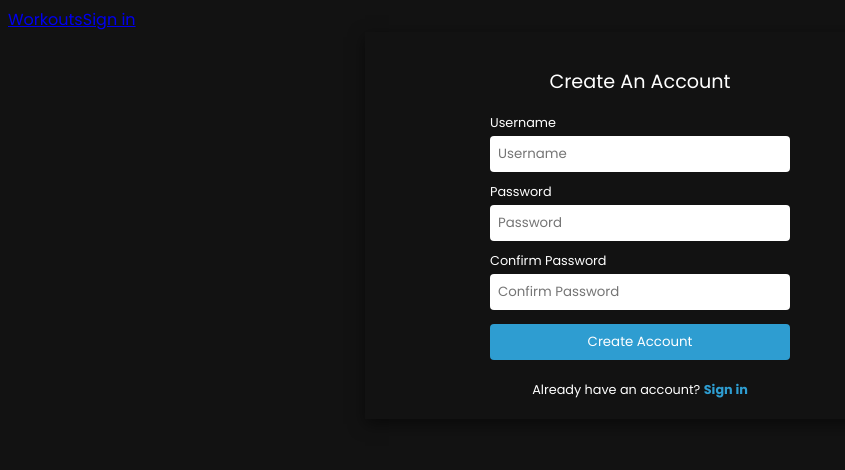
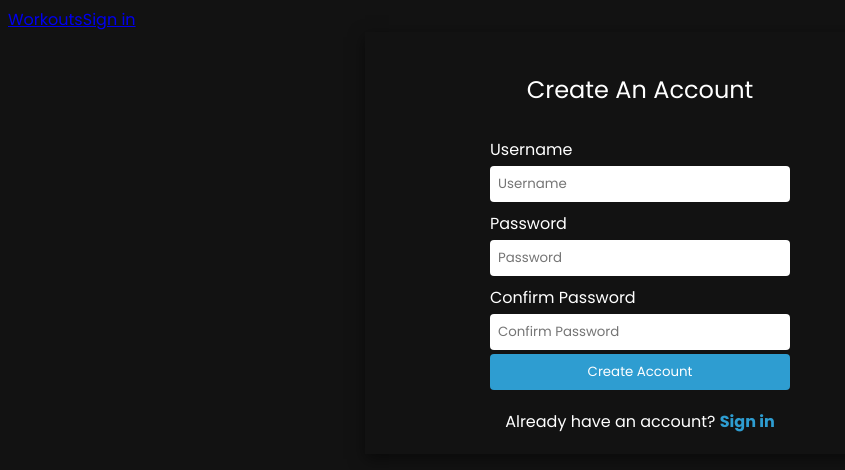
Before and after one commit to LerkkaP/WorkoutLogger, a React (Create React App) app: page /signup in a window 1280 px wide. Shown: the top 470 px of the page, without its empty margins (0-845 px from the left). Built offline with nearby package versions, Linux system fonts and the light colour scheme; data requests are answered from the project's data file.

Commit message:
refactor signin and signup forms to use css modules

```diff
--- a/src/App.js
+++ b/src/App.js
@@ -2,7 +2,7 @@ import { useEffect } from "react";
 import { initializeWorkouts } from "./actions/WorkoutActions";
 import { useDispatch } from "react-redux";
 
-import Navbar from "./components/Navbar";
+import Navbar from "./components/Navbar/Navbar";
 
 import "./assets/style.css";
 
--- /dev/null
+++ b/src/assets/authForms.module.css
@@ -0,0 +1,66 @@
+.btn {
+  color: white;
+  background: rgb(46, 157, 209);
+  border-radius: 4px;
+  margin-top: 4px;
+  padding: 8px;
+  width: 300px;
+  border: none;
+}
+
+.btn:hover {
+  background-image: linear-gradient(rgb(0 0 0/15%) 0 0);
+  cursor: pointer;
+}
+
+.field {
+  display: flex;
+  border-radius: 4px;
+  border: solid 1.5px black;
+  color: black;
+  width: 100%;
+  padding: 8px;
+  margin-top: 4px;
+  border: none;
+}
+
+.form {
+  margin: auto;
+  width: 550px;
+  padding-top: 20px;
+  padding-bottom: 20px;
+  box-shadow: rgba(0, 0, 0, 0.5) 0px 5px 15px;
+  display: flex;
+  flex-direction: column;
+  align-items: center;
+}
+
+.body {
+  width: 300px;
+  text-align: center;
+}
+
+.label {
+  display: block;
+  text-align: left;
+  margin-top: 10px;
+}
+
+.title {
+  text-align: left;
+}
+
+.span {
+  margin-top: 20px;
+}
+
+.link {
+  font-weight: bold;
+  text-decoration: none;
+  color: rgb(46, 157, 209);
+}
+
+.link:hover {
+  text-decoration: underline;
+  text-underline-offset: 0.3em;
+}
--- a/src/assets/style.css
+++ b/src/assets/style.css
@@ -185,32 +185,6 @@ body {
   margin-bottom: 10px;
 }
 
-.form__label {
-  display: block;
-  text-align: left;
-}
-
-.form__input {
-  width: 100%;
-  padding: 8px;
-  margin-top: 4px;
-  border-radius: 4px;
-  border: none;
-}
-
-.form span {
-  margin-top: 20px;
-}
-.form span a {
-  font-weight: bold;
-  text-decoration: none;
-  color: rgb(46, 157, 209);
-}
-
-.form span a:hover {
-  text-decoration: underline;
-  text-underline-offset: 0.3em;
-}
 /*  Hamburger  */
 
 #menu {
--- a/src/components/ExerciseForm.js
+++ b/src/components/ExerciseForm/ExerciseForm.js
@@ -1,7 +1,7 @@
 import { useState } from "react";
 import { useDispatch } from "react-redux";
 
-import { updateWorkout } from "../actions/WorkoutActions";
+import { updateWorkout } from "../../actions/WorkoutActions";
 
 const ExerciseForm = (id) => {
   const dispatch = useDispatch();
--- a/src/components/Navbar.js
+++ b/src/components/Navbar/Navbar.js
@@ -1,8 +1,8 @@
 import { Routes, Route, NavLink } from "react-router-dom";
 
-import Signup from "./Signup";
-import Signin from "./Signin";
-import Workouts from "./Workouts";
+import Signup from "../Signup/Signup";
+import Signin from "../Signin/Signin";
+import Workouts from "../Workouts/Workouts";
 
 const Navbar = () => {
   return (
--- a/src/components/Overlay.js
+++ b/src/components/Overlay/Overlay.js
@@ -1,6 +1,6 @@
 import { Fragment } from "react";
 
-import "../assets/overlay.css";
+import "../../assets/overlay.css";
 
 const Overlay = ({ isOpen, children, onClose }) => {
   return (
--- a/src/components/SetForm.js
+++ b/src/components/SetForm/SetForm.js
@@ -1,7 +1,7 @@
 import { useState } from "react";
 import { useDispatch } from "react-redux";
 
-import { updateSets } from "../actions/WorkoutActions";
+import { updateSets } from "../../actions/WorkoutActions";
 
 const SetForm = ({ workout_id, exercise_id }) => {
   const dispatch = useDispatch();
--- a/src/components/Signin.js
+++ b/src/components/Signin/Signin.js
@@ -2,6 +2,7 @@ import { useState } from "react";
 import { NavLink } from "react-router-dom";
 
 import { useDispatch } from "react-redux";
+import styles from "../../assets/authForms.module.css";
 
 const Signin = () => {
   const dispatch = useDispatch();
@@ -15,15 +16,15 @@ const Signin = () => {
   };
 
   return (
-    <div className="form">
-      <h2>Sign in</h2>
-      <div className="form-body">
-        <div className="username">
-          <label className="form__label" htmlFor="username">
+    <div className={styles.form}>
+      <h2 className={styles.title}>Sign in</h2>
+      <div className={styles.body}>
+        <div>
+          <label className={styles.label} htmlFor="username">
             Username{" "}
           </label>
           <input
-            className="form__input"
+            className={styles.field}
             type="text"
             name="username"
             placeholder="Username"
@@ -32,11 +33,11 @@ const Signin = () => {
           />
         </div>
         <div className="password">
-          <label className="form__label" htmlFor="password1">
+          <label className={styles.label} htmlFor="password1">
             Password{" "}
           </label>
           <input
-            className="form__input"
+            className={styles.field}
             type="password"
             name="password1"
             placeholder="Password"
@@ -45,13 +46,16 @@ const Signin = () => {
           />
         </div>
       </div>
-      <div className="signin">
-        <button onClick={handleLogin} className="btn" type="submit">
+      <div>
+        <button onClick={handleLogin} className={styles.btn} type="submit">
           Sign in
         </button>
       </div>
-      <span>
-        Don't have an account? <NavLink to={"/signup"}>Create account</NavLink>
+      <span className={styles.span}>
+        Don't have an account?{" "}
+        <NavLink className={styles.link} to={"/signup"}>
+          Create account
+        </NavLink>
       </span>
     </div>
   );
--- a/src/components/Signup.js
+++ b/src/components/Signup/Signup.js
@@ -2,7 +2,8 @@ import { useState } from "react";
 import { NavLink } from "react-router-dom";
 import { useDispatch } from "react-redux";
 
-import { registerUser } from "../actions/AuthActions";
+import { registerUser } from "../../actions/AuthActions";
+import styles from "../../assets/authForms.module.css";
 
 const Signup = () => {
   const dispatch = useDispatch();
@@ -24,15 +25,15 @@ const Signup = () => {
   };
 
   return (
-    <div className="form">
-      <h2>Create An Account</h2>
-      <div className="form-body">
-        <div className="username">
-          <label className="form__label" htmlFor="username">
+    <div className={styles.form}>
+      <h2 className={styles.title}>Create An Account</h2>
+      <div className={styles.body}>
+        <div>
+          <label className={styles.label} htmlFor="username">
             Username{" "}
           </label>
           <input
-            className="form__input"
+            className={styles.field}
             type="text"
             name="username"
             placeholder="Username"
@@ -40,12 +41,12 @@ const Signup = () => {
             onChange={(e) => setUsername(e.target.value)}
           />
         </div>
-        <div className="password">
-          <label className="form__label" htmlFor="password1">
+        <div>
+          <label className={styles.label} htmlFor="password1">
             Password{" "}
           </label>
           <input
-            className="form__input"
+            className={styles.field}
             type="password"
             name="password1"
             placeholder="Password"
@@ -53,12 +54,12 @@ const Signup = () => {
             onChange={(e) => setPassword1(e.target.value)}
           />
         </div>
-        <div className="confirm-password">
-          <label className="form__label" htmlFor="password2">
+        <div>
+          <label className={styles.label} htmlFor="password2">
             Confirm Password{" "}
           </label>
           <input
-            className="form__input"
+            className={styles.field}
             type="password"
             name="password2"
             placeholder="Confirm Password"
@@ -67,13 +68,16 @@ const Signup = () => {
           />
         </div>
       </div>
-      <div className="register">
-        <button className="btn" onClick={handleRegister}>
+      <div>
+        <button className={styles.btn} onClick={handleRegister} type="submit">
           Create Account
         </button>
       </div>
-      <span>
-        Already have an account? <NavLink to={"/signin"}>Sign in</NavLink>
+      <span className={styles.span}>
+        Already have an account?{" "}
+        <NavLink className={styles.link} to={"/signin"}>
+          Sign in
+        </NavLink>
       </span>
     </div>
   );
--- a/src/components/WorkoutForm.js
+++ b/src/components/WorkoutForm/WorkoutForm.js
@@ -1,7 +1,7 @@
 import { useDispatch, useSelector } from "react-redux";
-import { updateFormData, resetForm } from "../reducers/formReducer";
+import { updateFormData, resetForm } from "../../reducers/formReducer";
 
-import { insertWorkout } from "../actions/WorkoutActions";
+import { insertWorkout } from "../../actions/WorkoutActions";
 
 const dateRegex = /^[0-9]{1,2}\/[0-9]{1,2}\/[0-9]{4}$/;
 
```
Also changed, not shown: src/components/Workouts/Workouts.js (renamed from src/components/Workouts.js, +5 -5 lines).
